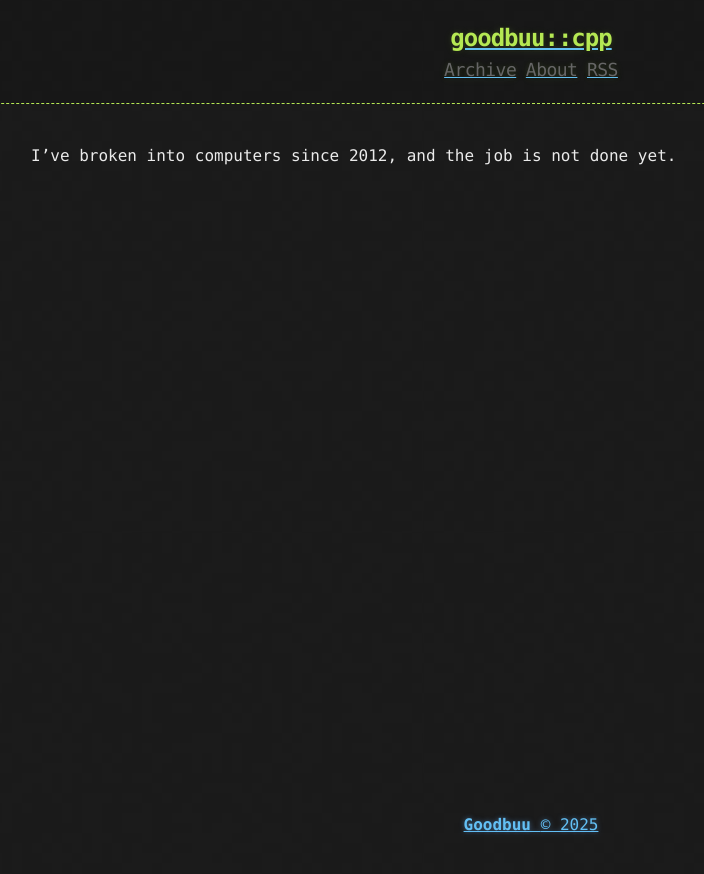
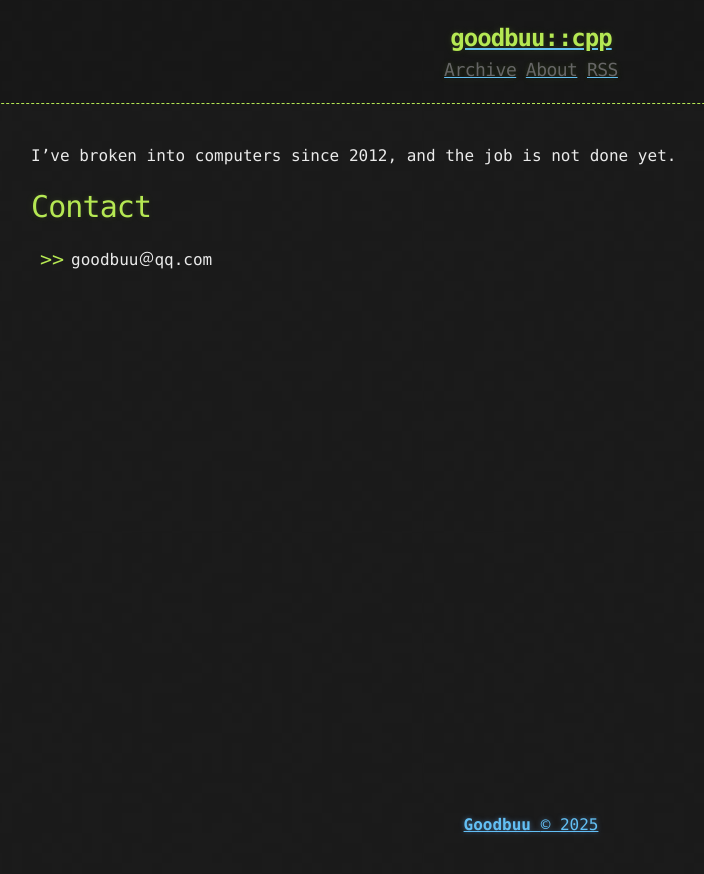
Before and after one commit to goodbuu/goodbuu.github.io, a Jekyll site: the page built from about.md, in a window 1280 px wide. Shown: the top 874 px of the page, without its empty margins (109-813 px from the left). Built offline with Jekyll 4.4.1, drawn with Linux system fonts in a browser that asks for light colours.

Commit message:
Revise about

```diff
--- a/about.md
+++ b/about.md
@@ -4,3 +4,6 @@ title: About
 ---
 
 I've broken into computers since 2012, and the job is not done yet.
+
+# Contact
+- goodbuu＠qq.com
```
